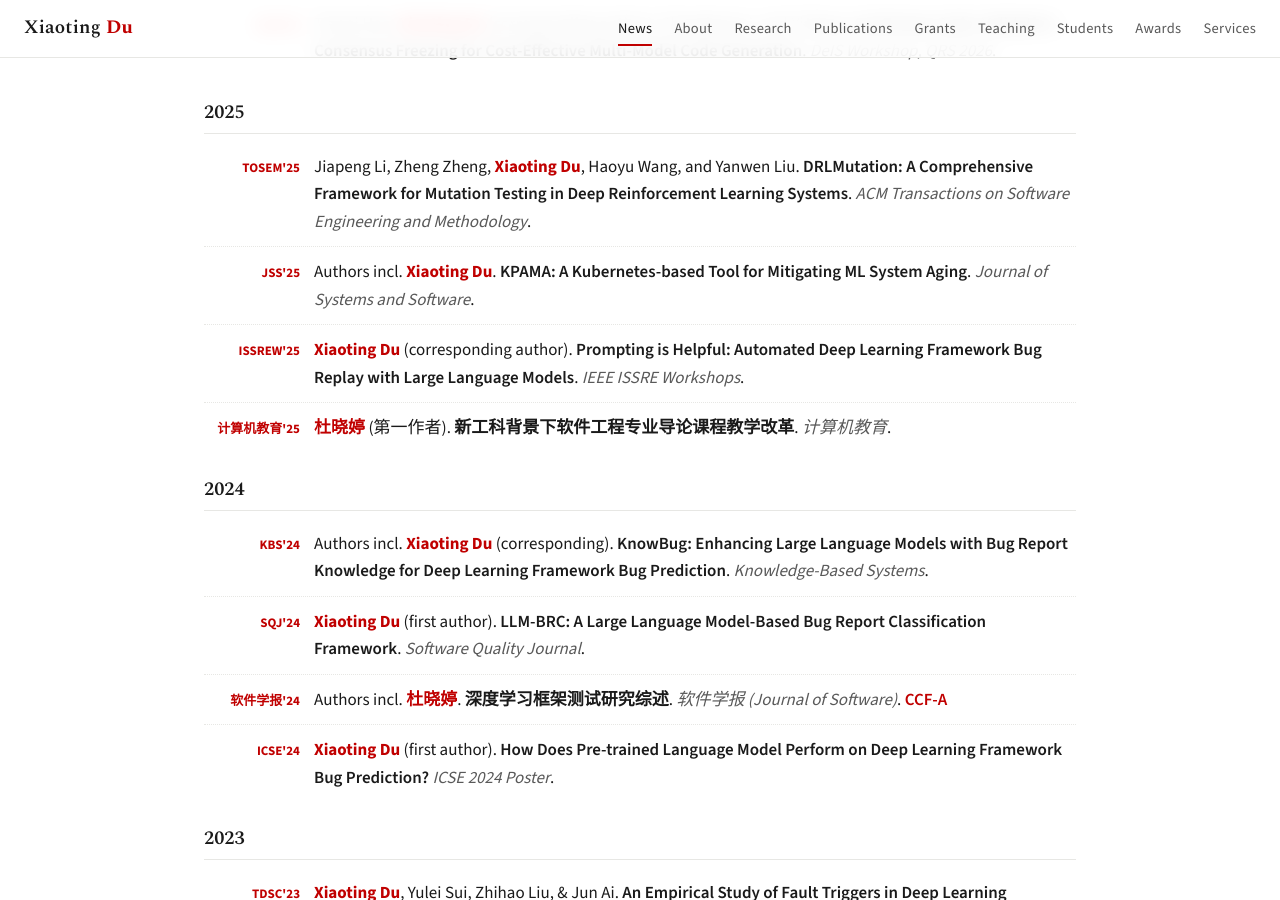
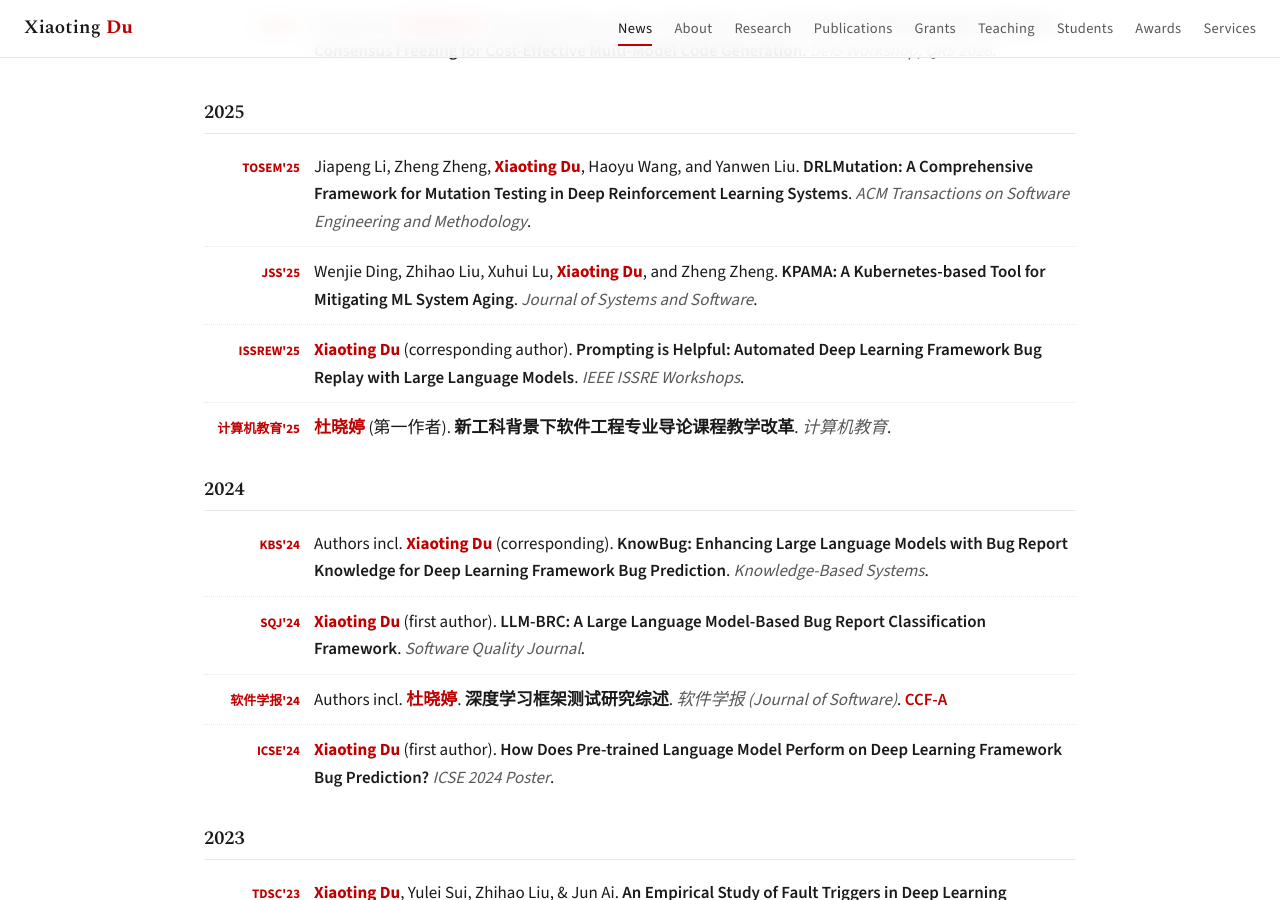
Before and after one commit to xiaotingdu/xiaotingdu.github.io, a Jekyll site: the page index.html, which Jekyll copies as it is, in a window 1280 px wide and 900 px high, scrolled down 2030 px. Built offline with Jekyll 4.4.1, drawn with Linux system fonts in a browser that asks for light colours; a style sheet for code colours, icons or effects is not loaded.

Commit message:
docs: add full author list for KPAMA (JSS'25)
Co-Authored-By: Claude Opus 4.8 <noreply@anthropic.com>
Claude-Session: https://claude.ai/code/session_01HHvSEjrXxiD74jJiDgt76N

```diff
--- a/index.html
+++ b/index.html
@@ -139,7 +139,7 @@
     </div>
     <div class="pub">
       <div class="venue">JSS'25</div>
-      <div class="pub__body">Authors incl. <span class="me">Xiaoting Du</span>. <span class="title">KPAMA: A Kubernetes-based Tool for Mitigating ML System Aging</span>. <span class="viz">Journal of Systems and Software</span>.</div>
+      <div class="pub__body">Wenjie Ding, Zhihao Liu, Xuhui Lu, <span class="me">Xiaoting Du</span>, and Zheng Zheng. <span class="title">KPAMA: A Kubernetes-based Tool for Mitigating ML System Aging</span>. <span class="viz">Journal of Systems and Software</span>.</div>
     </div>
     <div class="pub">
       <div class="venue">ISSREW'25</div>
```
